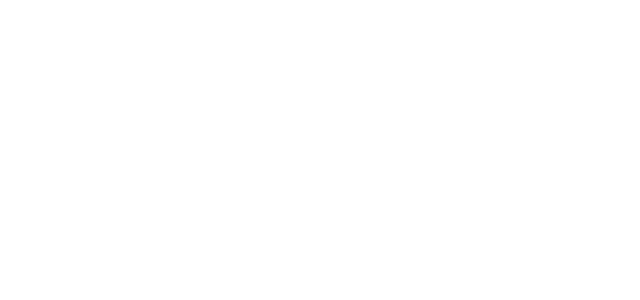
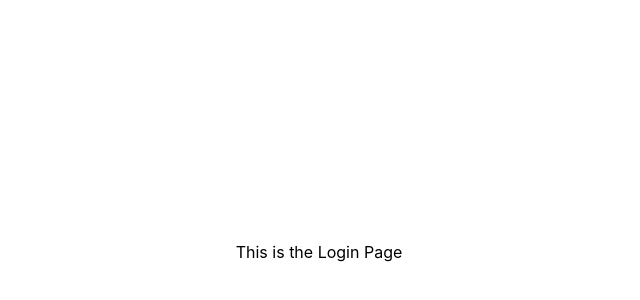
Before and after one commit to krtScrtr004/HukomBot, a React (Vite) app in the folder frontend/hukom_bot/: page /login in a window 1280 px wide. Shown: the part 148-448 px from the top of the page, without its empty margins (321-961 px from the left). Built offline with nearby package versions, Linux system fonts and the light colour scheme.

Commit message:
route: create login page route

```diff
--- a/frontend/hukom_bot/src/App.tsx
+++ b/frontend/hukom_bot/src/App.tsx
@@ -1,5 +1,12 @@
+import { Routes, Route } from 'react-router-dom';
+import Login from './pages/login';
+
 function App() {
-  return (<></>);
+	return (
+		<Routes>
+			<Route path="/login" element={<Login />}></Route>
+		</Routes>
+	);
 }
 
-export default App
+export default App;
--- a/frontend/hukom_bot/src/main.tsx
+++ b/frontend/hukom_bot/src/main.tsx
@@ -1,9 +1,12 @@
 import { StrictMode } from 'react'
 import { createRoot } from 'react-dom/client'
+import { BrowserRouter } from 'react-router-dom'
 import App from './App.tsx'
 
 createRoot(document.getElementById('root')!).render(
   <StrictMode>
-    <App />
+    <BrowserRouter>
+      <App />
+    </BrowserRouter>
   </StrictMode>,
 )
--- /dev/null
+++ b/frontend/hukom_bot/src/pages/login.tsx
@@ -0,0 +1,11 @@
+function Login() {
+    return (
+        <>
+            <section className="h-dvh flex items-center justify-center p-0.5">
+                <h3 className="">This is the Login Page</h3>
+            </section>
+        </>
+    )
+}
+
+export default Login;
```
